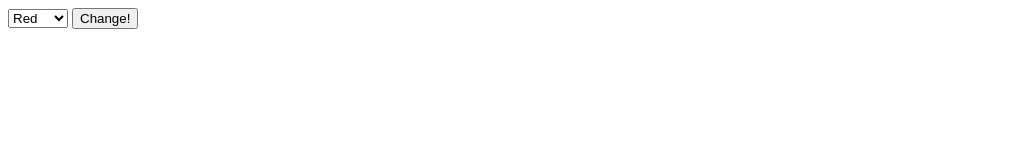
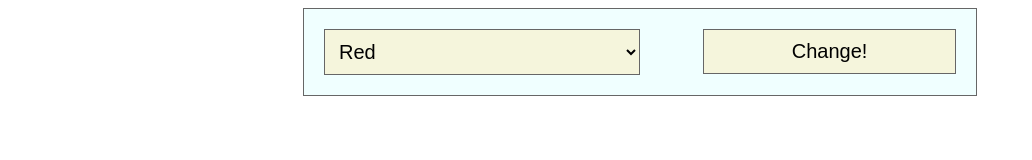
Before and after one commit to btilley7/learn1, a plain HTML site: page vs/index.html in a window 1280 px wide. Shown: the whole page, without its empty margins (0-1032 px from the left). Drawn offline with Linux system fonts and the light colour scheme.

Commit message:
Update index.html

```diff
--- a/vs/index.html
+++ b/vs/index.html
@@ -3,10 +3,38 @@
 <head>
     <style>
         body {background-color:white;}
+
+        #button {
+            font-size:20px;
+            padding:10px;
+            width:40%;
+            float:right;
+            background-color:beige;
+            border:1px solid #666;
+            }
+
+        select {
+            font-size:20px;
+            padding:10px;
+            margin-right:20px;
+            width:50%;
+            background-color:beige;
+            border:1px solid #666;
+        }
+
+        .container{
+            width:50%;
+            padding:20px;
+            margin:0 auto;
+            background-color:azure;
+            border:1px solid #666;
+        }
     </style>
 </head>
 
 <body>
+
+    <div class="container">
         <select id="background">
             <option value="red">Red</option>
             <option value="green">Green</option>
@@ -14,6 +42,7 @@
         </select>
 
         <button id="button">Change!</button>
+    </div>
 
     <script src="app.js"></script>
 </body>
```
Lines whose indentation alone changed are shown as unchanged.
